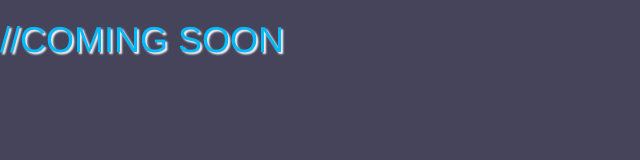
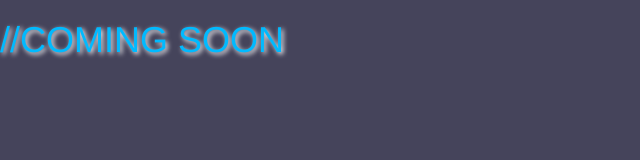
Before and after one commit to Xeokn/Xeokn.github.io, a website: page index.html in a window 1280 px wide. Shown: the whole page, without its empty margins (0-640 px from the left). Drawn offline with nearby package versions, Linux system fonts and the light colour scheme.

Commit message:
Update index.html

```diff
--- a/index.html
+++ b/index.html
@@ -18,7 +18,7 @@
     <![endif]-->
   <style>
     h1 {
-  text-shadow: 2px 2px 2px #ffffff;
+  text-shadow: 2px 2px 5px #ffffff;
 }
   </style>
   </head>
```
